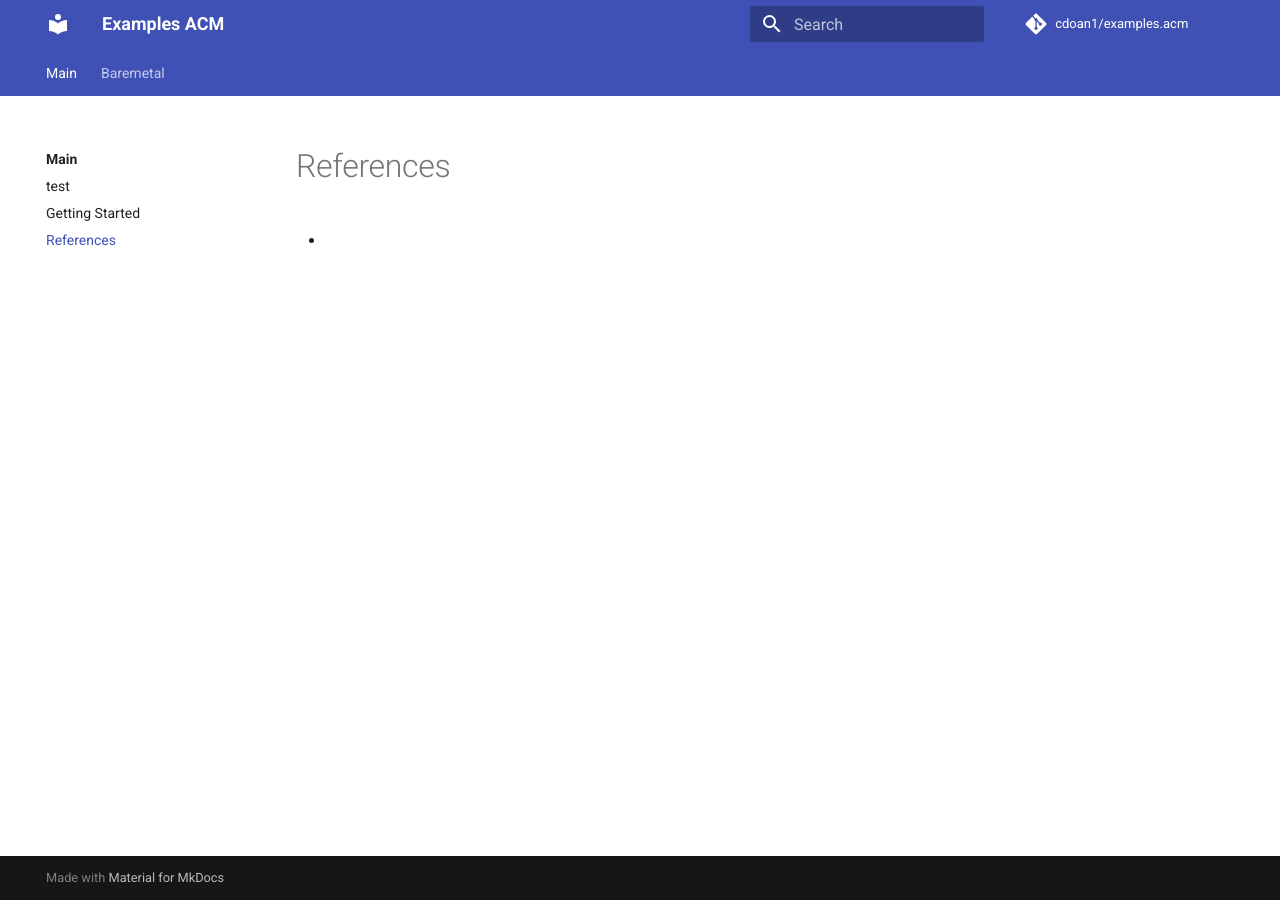
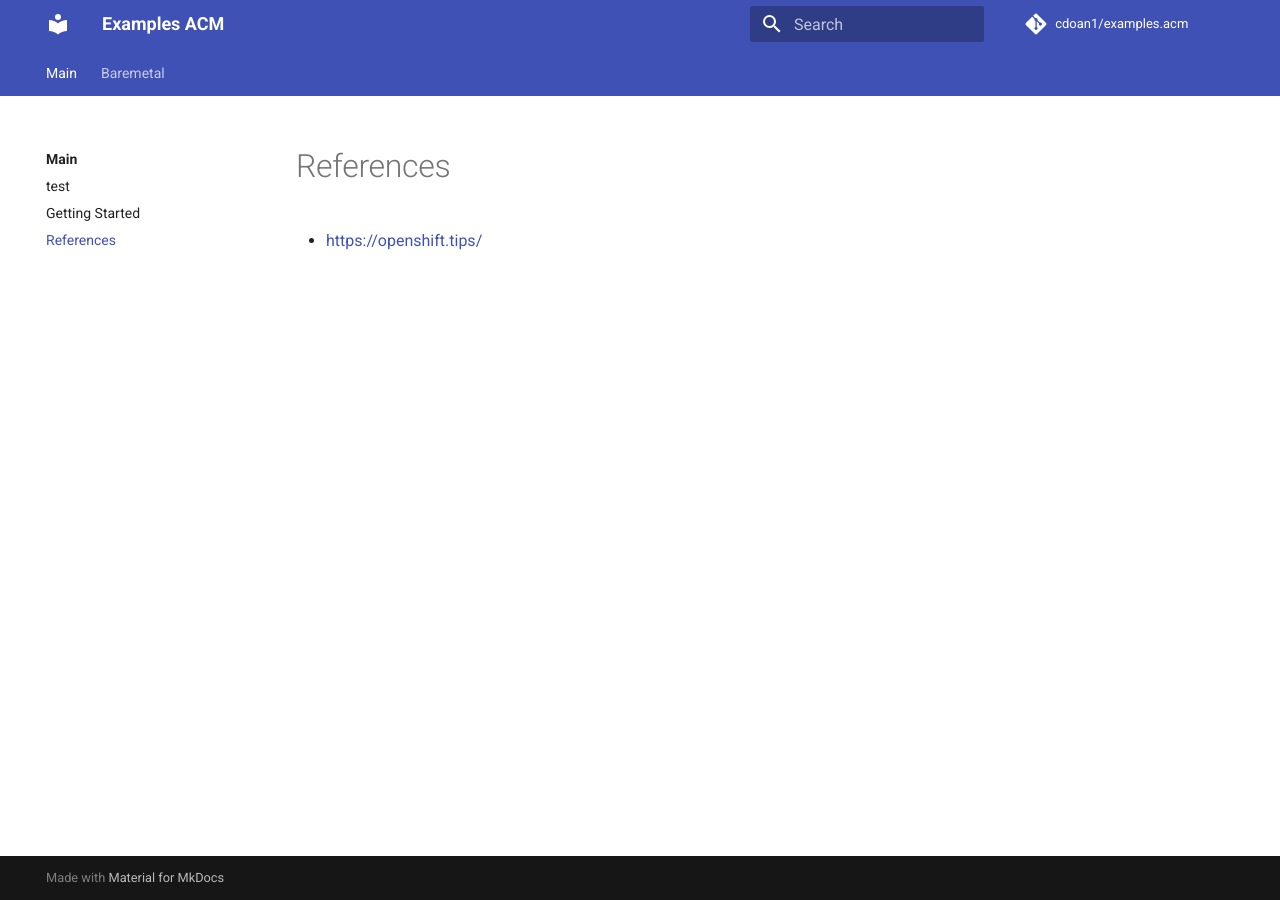
Before and after one commit to cdoan1/examples.acm, an MkDocs documentation site: the page built from docs/references.md, in a window 1280 px wide. Built offline with MkDocs 1.6.1 and Material for MkDocs 9.7.7, drawn with Linux system fonts in a browser that asks for light colours; comment, search, counter and statistics services are not loaded; part of the change alters nothing that is shown.

Commit message:
update metadata

```diff
--- a/docs/references.md
+++ b/docs/references.md
@@ -1,3 +1,3 @@
 # References
 
-* [](https://openshift.tips/)
+* [https://openshift.tips/](https://openshift.tips/)
```
